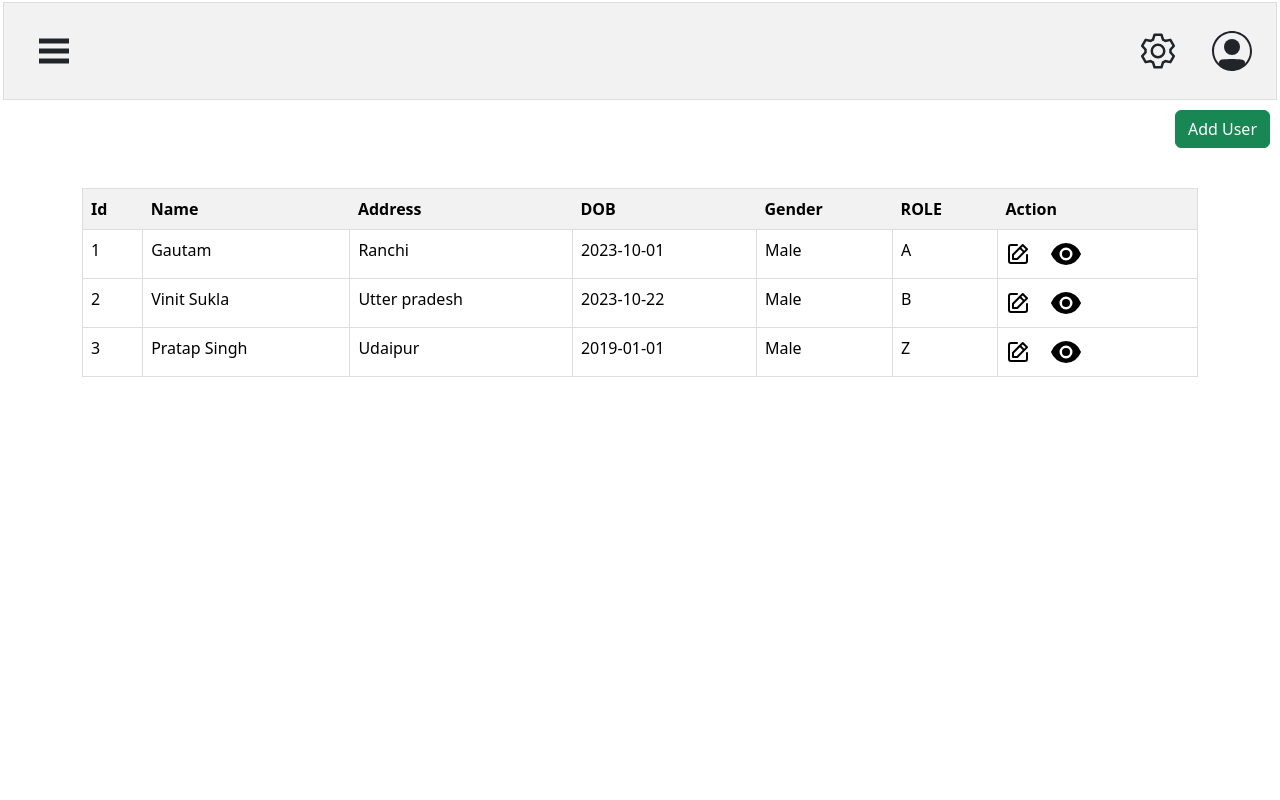
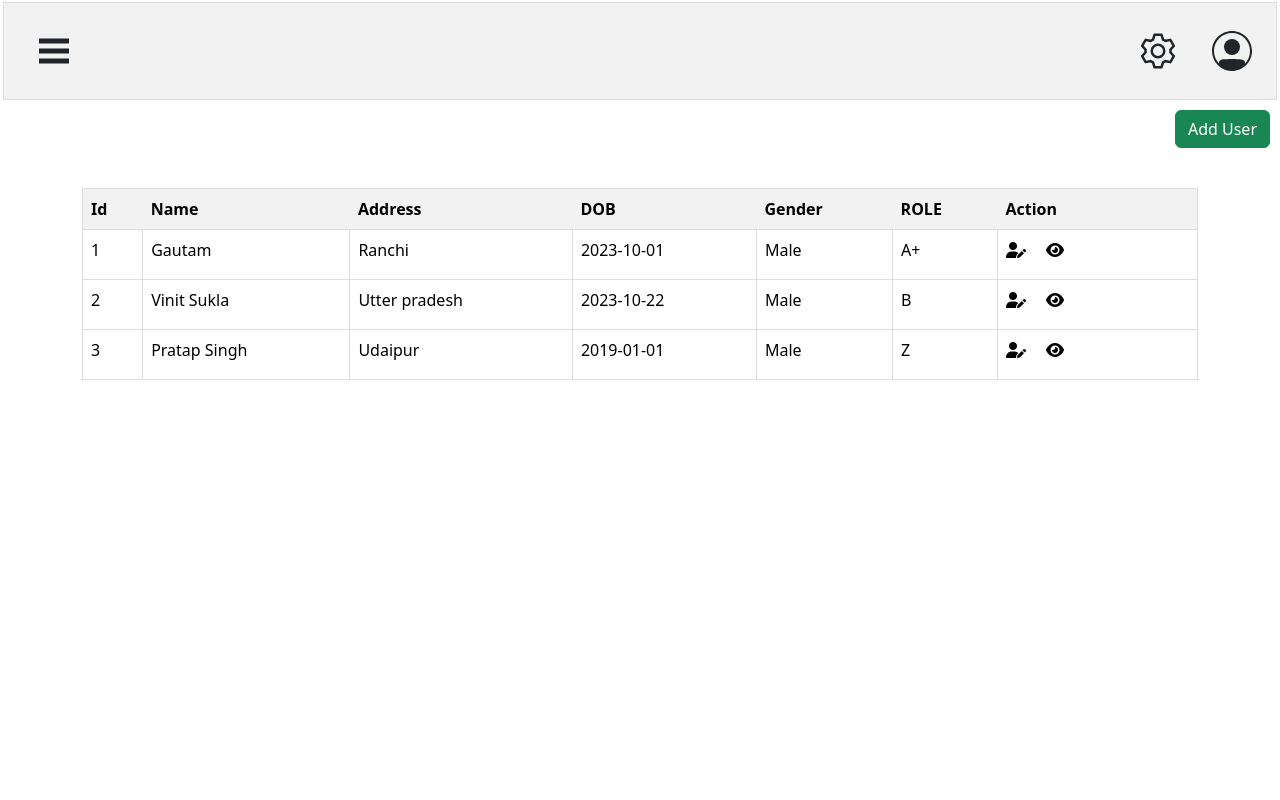
Before and after one commit to vinit1argu/Test, an Angular app in the folder frontend/: page / in a window 1280 px wide. Shown: the top 800 px of the page. Built offline with nearby package versions, Linux system fonts and the light colour scheme; data requests are answered from the project's data file.

Commit message:
added font-awesome

```diff
--- a/frontend/angular.json
+++ b/frontend/angular.json
@@ -28,7 +28,8 @@
                 "src/styles.css",
                 "node_modules/font-awesome/css/font-awesome.min.css",
                 "node_modules/bootstrap/dist/css/bootstrap.min.css",
-                "node_modules/bootstrap-icons/font/bootstrap-icons.css"
+                "node_modules/bootstrap-icons/font/bootstrap-icons.css",
+                "node_modules/font-awesome/css/font-awesome.min.css"
                             ],
 
             "scripts": [
--- a/frontend/db.json
+++ b/frontend/db.json
@@ -3,7 +3,7 @@
     {
       "name": "Gautam ",
       "address": "Ranchi",
-      "role": "A",
+      "role": "A+",
       "gender": "Male",
       "id": 1,
       "dob": "2023-10-01"
--- a/frontend/src/app/component/home/home.component.css
+++ b/frontend/src/app/component/home/home.component.css
@@ -1,3 +1,4 @@
+/* Style for table */
 .container {
   min-height: 100vh;
 }
@@ -20,6 +21,7 @@ table td {
   border: 1px solid #dddddd;
   text-align: left;
   padding: 8px;
+  height: 50px;
 }
 
 .action {
@@ -48,3 +50,9 @@ h1 {
   margin-top: 10px;
   margin-right: 10px;
 }
+
+/* style for edit and view icon */
+.action:hover {
+  font-size: 1.5em;
+  transition: .25s ease-out;
+}
--- a/frontend/src/app/component/home/home.component.html
+++ b/frontend/src/app/component/home/home.component.html
@@ -27,22 +27,26 @@
         <td>{{ person.gender }}</td>
         <td>{{ person.role }}</td>
         <td>
-          <!-- <a [routerLink]="['/edit',person.id]"> -->
-          <svg xmlns="http://www.w3.org/2000/svg" width="24" height="24" viewBox="0 0 24 24" [routerLink]="['/edit',person.id]"
+          <!-- Routes for edit-from -->
+          <!-- <svg xmlns="http://www.w3.org/2000/svg" width="24" height="24" viewBox="0 0 24 24" [routerLink]="['/edit',person.id]"
             class="action">
             <path fill="currentColor"
               d="M21 12a1 1 0 0 0-1 1v6a1 1 0 0 1-1 1H5a1 1 0 0 1-1-1V5a1 1 0 0 1 1-1h6a1 1 0 0 0 0-2H5a3 3 0 0 0-3 3v14a3 3 0 0 0 3 3h14a3 3 0 0 0 3-3v-6a1 1 0 0 0-1-1Zm-15 .76V17a1 1 0 0 0 1 1h4.24a1 1 0 0 0 .71-.29l6.92-6.93L21.71 8a1 1 0 0 0 0-1.42l-4.24-4.29a1 1 0 0 0-1.42 0l-2.82 2.83l-6.94 6.93a1 1 0 0 0-.29.71Zm10.76-8.35l2.83 2.83l-1.42 1.42l-2.83-2.83ZM8 13.17l5.93-5.93l2.83 2.83L10.83 16H8Z" />
-          </svg>
-        <!-- </a> -->
-          <!-- <a [routerLink]="['/view',person.id]"> -->
-            <svg xmlns="http://www.w3.org/2000/svg" width="32" height="32" viewBox="0 0 32 32" [routerLink]="['/view',person.id]"
+          </svg> -->
+
+          <i [routerLink]="['/edit', person.id]" class="fa-solid fa-user-pen action"></i>
+
+          <!-- Routes for form view -->
+            <!-- <svg xmlns="http://www.w3.org/2000/svg" width="32" height="32" viewBox="0 0 32 32" [routerLink]="['/view',person.id]"
               class="action">
               <circle cx="16" cy="16" r="4" fill="currentColor" />
               <path fill="currentColor"
                 d="M30.94 15.66A16.69 16.69 0 0 0 16 5A16.69 16.69 0 0 0 1.06 15.66a1 1 0 0 0 0 .68A16.69 16.69 0 0 0 16 27a16.69 16.69 0 0 0 14.94-10.66a1 1 0 0 0 0-.68ZM16 22.5a6.5 6.5 0 1 1 6.5-6.5a6.51 6.51 0 0 1-6.5 6.5Z" />
-            </svg>
+            </svg> -->
+            <i class="fa-solid fa-eye action" [routerLink]="['/view', person.id]"></i>
 
-          <!-- </a> -->
+
+
         </td>
       </tr>
     </tbody>
--- a/frontend/src/styles.css
+++ b/frontend/src/styles.css
@@ -1 +1,3 @@
 @import '~bootstrap/dist/css/bootstrap.min.css';
+
+@import "~@fortawesome/fontawesome-free/css/all.css";
```
Also changed, not shown: frontend/package.json (+10 -0 lines), 1 other file (tests, documents, lock files or other folders).
